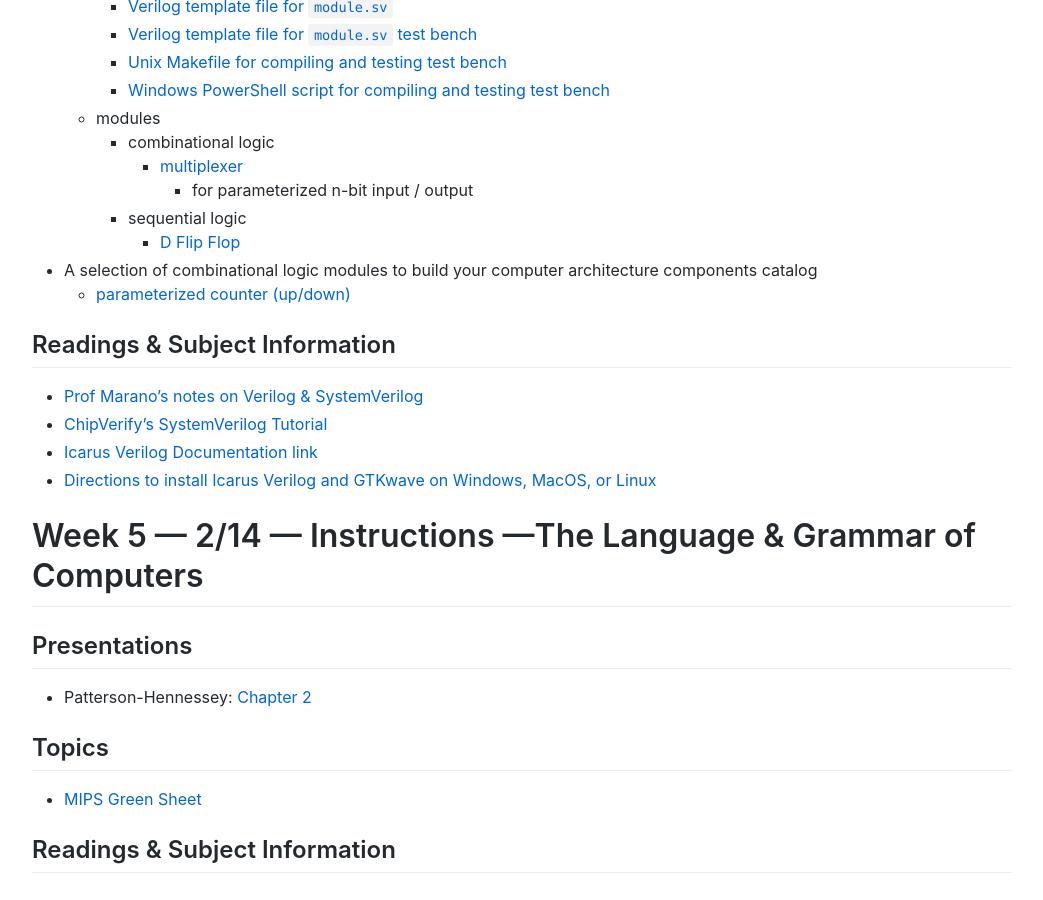
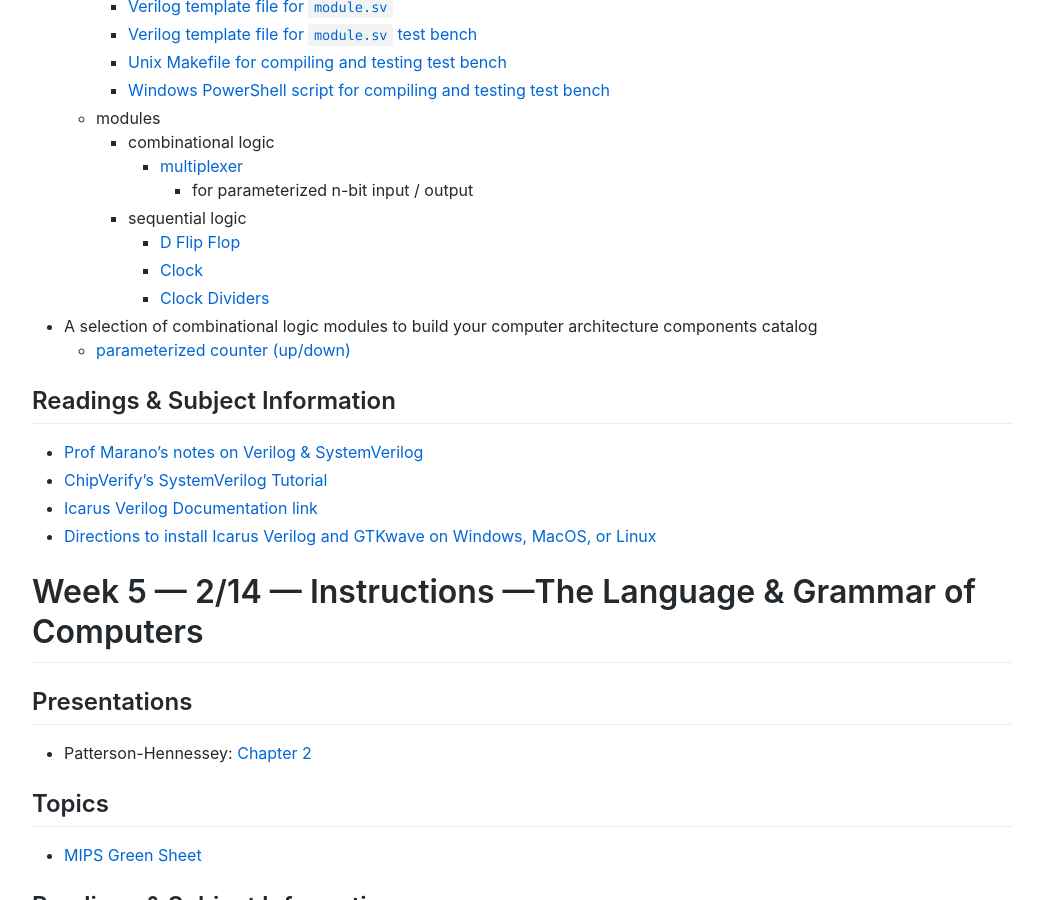
Before and after one commit to robmarano/robmarano.github.io, a Jekyll site: the page built from courses/ece251/2024/ece251-notes.md, in a window 1280 px wide and 900 px high, scrolled down 2233 px. Shown: the whole window, without its empty margins (118-1161 px from the left). Built offline with Jekyll 4.4.1, drawn with Linux system fonts in a browser that asks for light colours; our own code applies the rules of GitHub Pages for plain Markdown files; comment, search, counter and statistics services are not loaded.

Commit message:
Fixed clocks and clock dividers

```diff
--- a/courses/ece251/2024/ece251-notes.md
+++ b/courses/ece251/2024/ece251-notes.md
@@ -81,6 +81,8 @@
         * for parameterized n-bit input / output
     * sequential logic
       * [D Flip Flop](./catalog/dff.md)
+      * [Clock](./catalog/clock.md)
+      * [Clock Dividers](./catalog/clock_dividers.md)
 * A selection of combinational logic modules to build your computer architecture components catalog
   * [parameterized counter (up/down)](./catalog/counter.md)
 
```
